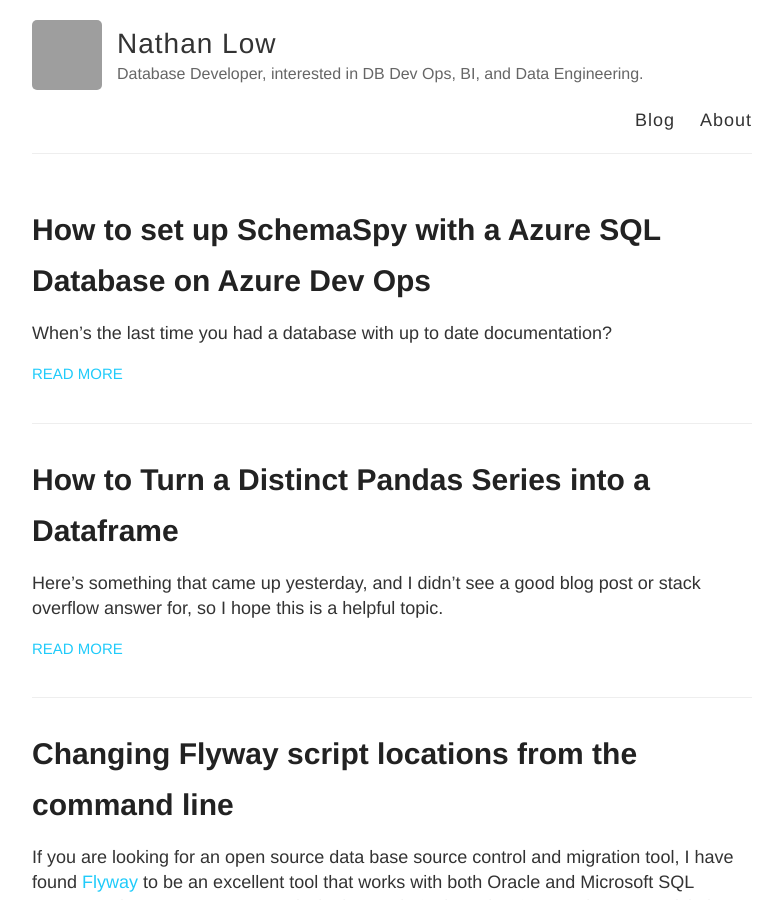
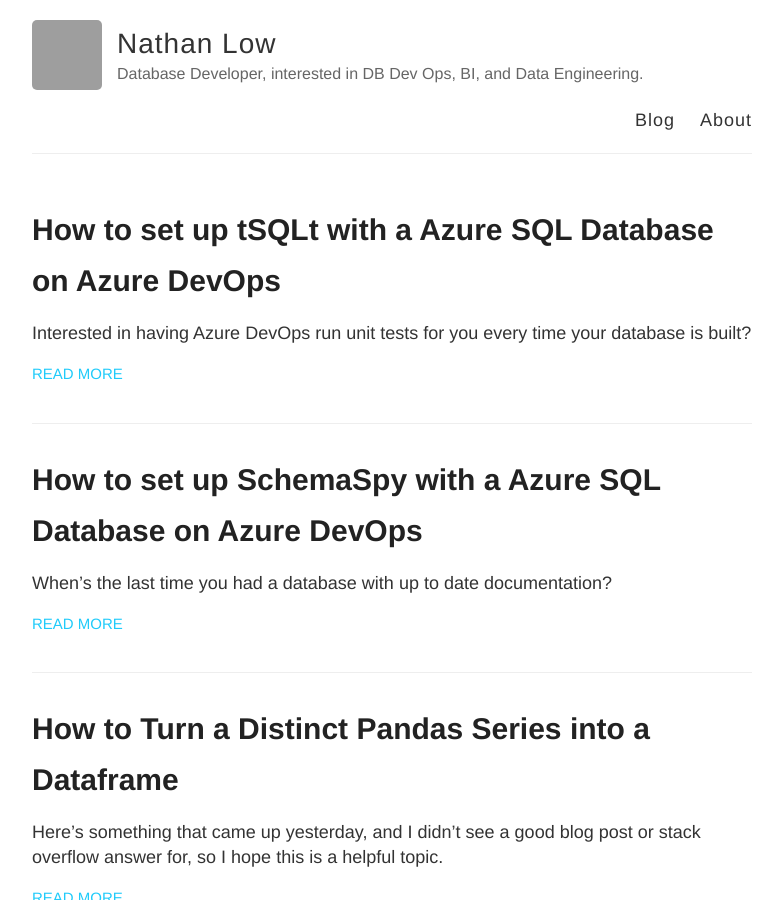
Before and after one commit to Octacon100/Octacon.github.io, a Jekyll site: the page built from index.html, in a window 1280 px wide and 900 px high. Shown: the whole window, without its empty margins (248-1031 px from the left). Built offline with Jekyll 4.4.1, drawn with Linux system fonts in a browser that asks for light colours; some of the changed lines change nothing that is shown; grey boxes are pictures that could not be loaded.

Commit message:
Adding new blog post

````diff
--- a/_posts/2022-03-05-Setting_up_schema_spy_with_azure_dev_ops.md
+++ b/_posts/2021-03-05-Setting_up_schema_spy_with_azure_dev_ops.md
@@ -1,6 +1,6 @@
 ---
 layout: post
-title: How to set up SchemaSpy with a Azure SQL Database on Azure Dev Ops
+title: How to set up SchemaSpy with a Azure SQL Database on Azure DevOps
 ---
 
 When's the last time you had a database with up to date documentation?
@@ -80,7 +80,7 @@
     artifact: 'DatabaseDocumentation'
 ```
 
-Here we are selecting the directory we want to pull from, which is the "Output" directory we created and had SchemaSpy output into. Then we give the artifact a name, in this case "DatabaseDocumentation.
+Here we are selecting the directory we want to pull from, which is the "Output" directory we created and had SchemaSpy output into. Then we give the artifact a name, in this case "DatabaseDocumentation".
 
 You will then see the documentation in your artifacts when the build has completed, and you can download it when you would like. If I get time, I might put a post up describing how to post the documentation to a website. I'm guessing it will involve an FTP of some sort, which I'm hoping you can do in YAML on Azure DevOps easily enough.
 
--- /dev/null
+++ b/_posts/2021-04-04-Setting_up_TsqlT_with_azure_dev_ops.md
@@ -0,0 +1,112 @@
+---
+layout: post
+title: How to set up tSQLt with a Azure SQL Database on Azure DevOps
+---
+
+Interested in having Azure DevOps run unit tests for you every time your database is built?
+
+Would you like the business logic you have in a database tested every time you make a change to your database?
+
+Along with documentation, one of the best things you can do for your database is to set up unit tests on your stored procedures, if you can find the time. Especially if you have complicated business logic within your stored procedure you're likely to forget after 2-3 months of developing something else. That way when you make changes in the future if can be sure nothing has been broken by you change.
+
+If you're looking for an open source way to run unit tests, tSQLt is an excellent way to get started, and its fake tables make it very easy to load data into a table that's been stripped of any foreign keys or constraints to test the logic of your stored procedures.
+
+Setting up tSQLt might take a little bit of time, but when you've got your tests running, it will save you time in the long run.
+
+## Setup
+
+The first thing you'll need to do if you want tSQLt is download the Azure Version of tSQLt (1.0.5873.27393 at time of writing) from their [download site](https://tsqlt.org/downloads/).
+
+That download gives you code to run on your Azure database. While you can't set CLR enabled on standard Azure Databases, you can run the tSQLt.class.sql file to set up all the stored procedures and functions you need to run tSQLt on your database.
+
+Once that is done, set up all the tests you like.
+
+## Example Test
+
+Note -- Put a test here.
+
+Before you create your test, you must create a class to put the test into. You can do that using something like this:
+
+```
+if not exists(
+    select 1 from sys.schemas where name = 'ExampleTests'
+)
+BEGIN
+    exec tsqlt.NewTestClass 'ExampleTests'
+END
+```
+
+More information can be found [here](https://tsqlt.org/user-guide/test-creation-and-execution/newtestclass/). This basically creates a schema with the name you specify as the class name. From here, you can create tests in that schema. You can create a test like this:
+
+```
+CREATE OR ALTER PROCEDURE ExampleTests.testSprocWorks
+AS
+BEGIN
+    DECLARE @expected INT = 1
+
+    DECLARE @actual INT =
+    (
+        select 1
+    )
+
+    EXEC tSQLt.AssertEquals @expected = @expected, @actual= @actual, @message = 'Test was failed.'
+
+END
+```
+
+This is a very basic test that shows how to run an assertion to use as your test. In a future blog post I hope to go into more details on the kinds of tests you can do with tSQLt. Now you are set up to run your test with powershell and report on it.
+
+## Powershell Script
+
+Once you have a few tests ready, then you'll need some Powershell to run all the tests you have produced. The powershell script you'll be running connects to a database, runs some SQL(One line to run all the tests, another to format the results in the JUnit xml format.), then save the xml produced to an xml file for Azure DevOps to pick up and report on.
+
+```
+ param (
+    [string]$serverName = "",
+    [string]$databaseName = "",
+    [string]$userName = "",
+    [string]$password = ""
+ )
+
+  $connectionString = "Server=$serverName;Database=$databaseName;User Id=$userName;Password=$password;"
+  $sqlCommand = 'BEGIN TRY EXEC tSQLt.RunAll END TRY BEGIN CATCH END CATCH; EXEC tSQLt.XmlResultFormatter'
+
+  $connection = new-object system.data.SqlClient.SQLConnection($connectionString)
+  $command = new-object system.data.sqlclient.sqlcommand($sqlCommand,$connection)
+  $connection.Open()
+
+  $adapter = New-Object System.Data.sqlclient.sqlDataAdapter $command
+  $dataset = New-Object System.Data.DataSet
+  $adapter.Fill($dataSet) | Out-Null
+
+  $connection.Close()
+  $dataSet.Tables[0].Rows[0].ItemArray[0] | Out-File "./TEST-TSqlT.xml"
+```
+
+As you can see, this is running tSQLt.RunAll to run all the tests, then it runs tSQLt.XmlResultFormatter to format the data as a JUnit xml result set. Then it exports the data in a file called 'TEST-TSqlT.xml' to be picked up as Azure DevOps in a later step.
+
+## YAML Script
+
+Now you have your tests and your powershell script in order, it's time to put everything together in a YAML script for Azure DevOps pipelines to use. There's two steps. Step one runs the powershell mentioned above, and step two publishes the test results.
+
+```
+  - task: PowerShell@2
+    target: host
+    displayName: "Run TSqlT Tests"
+    inputs:
+      filePath: './RunTests.ps1'
+      arguments: -serverName "$(SERVERNAME)" -databaseName "$(DATABASENAME)" -userName "$(USER)" -password "$(PASSWORD)"
+  - task: PublishTestResults@2
+    target: host
+    inputs:
+      testResultsFormat: 'JUnit'
+      testResultsFiles: '**/TEST-*.xml'
+      testRunTitle: 'Publish_TSqlT_TestResults'
+```
+With step one, I'm passing in the powershell arguments using pipeline variables. That's why you're seeing $(SERVERNAME) and $(DATABASENAME) as they are variables within that pipeline. I'm running this powershell script on the host as well, not running it on any container. That's why you see the target is host.
+
+Once that's all done, once you run your pipeline, you'll see the test results on your build report. You can click on 'tests' and see something that looks like the following:
+
+![Test Results](/../blog_images/test_results.png "Test Results")
+
+And you're done. Now as you add tests and do your builds, you can be more confident that the code your deploying does everything you want it to do. Hope to hear about the sorts of tests you set up!
````
Also changed, not shown: blog_images/test_results.png (added).
